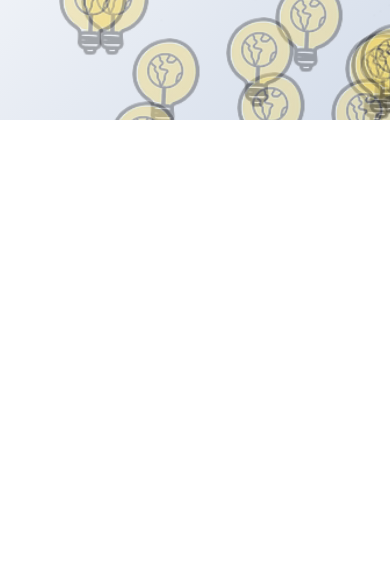
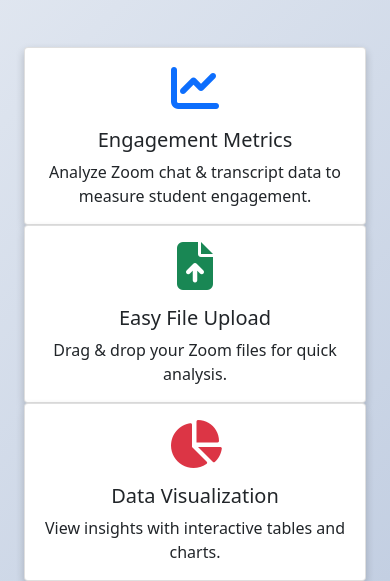
Before and after one commit to alanqiao6/zoomBuddy, a Flask app: page / in a window 390 px wide. Shown: the part 724-1305 px from the top of the page. Before the commit the page ends 844 px from the top, so only its background shows below. Run offline with Flask 2, Linux system fonts and the light colour scheme; some libraries are stand-ins or nearby versions.

```diff
--- a/templates/home.html
+++ b/templates/home.html
@@ -1,35 +1,73 @@
 {% extends "base.html" %}
 
 {% block content %}
-<div class="jumbotron mt-4 p-5 bg-white rounded-3 animate__animated animate__fadeIn">
-  <h1 class="display-4">Welcome to Zoom Engagement Analyzer!</h1>
-  <p class="lead">Gain in-depth insights into student participation in your Zoom sessions.</p>
-  <hr class="my-4">
-  <p>Upload your transcript, chat log, and roster to see interactive charts and detailed engagement metrics.</p>
-  <a class="btn btn-primary btn-lg" href="{{ url_for('upload') }}" role="button">Get Started</a>
+<!-- Hero Section -->
+<div class="hero-section text-center text-white d-flex align-items-center justify-content-center">
+  <div>
+    <h1 class="display-3 animate__animated animate__fadeInDown">Zoom Engagement Analyzer</h1>
+    <p class="lead animate__animated animate__fadeIn">Turn your Zoom session data into actionable insights.</p>
+    <a href="{{ url_for('upload') }}" class="btn btn-lg btn-primary mt-3 animate__animated animate__zoomIn">Get Started</a>
+  </div>
 </div>
+
+<!-- Features Section -->
+<div class="container mt-5">
+  <div class="row">
+    <div class="col-md-4">
+      <div class="card feature-card animate__animated animate__fadeInUp">
+        <div class="card-body text-center">
+          <i class="fas fa-chart-line fa-3x text-primary"></i>
+          <h5 class="card-title mt-3">Engagement Metrics</h5>
+          <p class="card-text">Analyze Zoom chat & transcript data to measure student engagement.</p>
+        </div>
+      </div>
+    </div>
+    <div class="col-md-4">
+      <div class="card feature-card animate__animated animate__fadeInUp" style="animation-delay: 0.2s;">
+        <div class="card-body text-center">
+          <i class="fas fa-file-upload fa-3x text-success"></i>
+          <h5 class="card-title mt-3">Easy File Upload</h5>
+          <p class="card-text">Drag & drop your Zoom files for quick analysis.</p>
+        </div>
+      </div>
+    </div>
+    <div class="col-md-4">
+      <div class="card feature-card animate__animated animate__fadeInUp" style="animation-delay: 0.4s;">
+        <div class="card-body text-center">
+          <i class="fas fa-chart-pie fa-3x text-danger"></i>
+          <h5 class="card-title mt-3">Data Visualization</h5>
+          <p class="card-text">View insights with interactive tables and charts.</p>
+        </div>
+      </div>
+    </div>
+  </div>
+</div>
+
+<style>
+  /* Hero Section */
+  .hero-section {
+    background: url("{{ url_for('static', filename='background.jpg') }}") center/cover no-repeat;
+    height: 80vh;
+  }
+
+  .hero-section h1 {
+    font-weight: 700;
+    text-shadow: 2px 2px 8px rgba(0, 0, 0, 0.4);
+  }
+
+  /* Feature Cards */
+  .feature-card {
+    box-shadow: 0 4px 8px rgba(0, 0, 0, 0.2);
+    transition: transform 0.3s ease-in-out;
+  }
+
+  .feature-card:hover {
+    transform: translateY(-10px);
+  }
+
+</style>
+
+<!-- FontAwesome for Icons -->
+<script src="https://kit.fontawesome.com/a076d05399.js" crossorigin="anonymous"></script>
+
 {% endblock %}
-
-{% block extra_scripts %}
-<script>
-  window.onload = function() {
-      const container = document.querySelector('.bg-logos');
-      if (!container) {
-          console.error("No element with class 'bg-logos' found.");
-          return;
-      }
-      // Get the static URL for ignite.png
-      const logoUrl = "{{ url_for('static', filename='ignite.png') }}";
-      const numLogos = 50; // Number of logos to scatter
-      for (let i = 0; i < numLogos; i++) {
-          const img = document.createElement('img');
-          img.src = logoUrl;
-          img.classList.add('bg-logo');
-          // Random positions using viewport units
-          img.style.top = Math.random() * 100 + "vh";
-          img.style.left = Math.random() * 100 + "vw";
-          container.appendChild(img);
-      }
-  };
-</script>
-{% endblock %}
```
Also changed, not shown: 1 other file.
